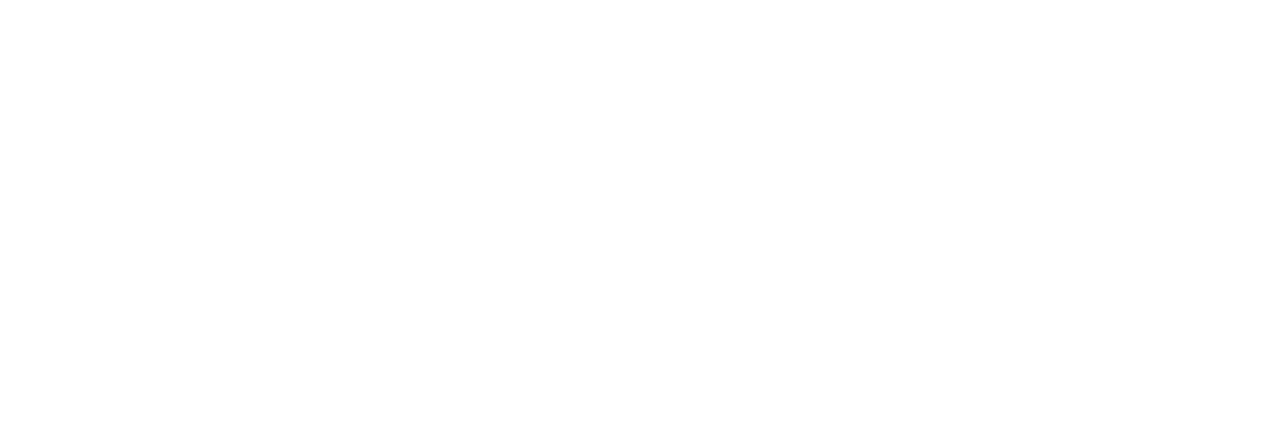
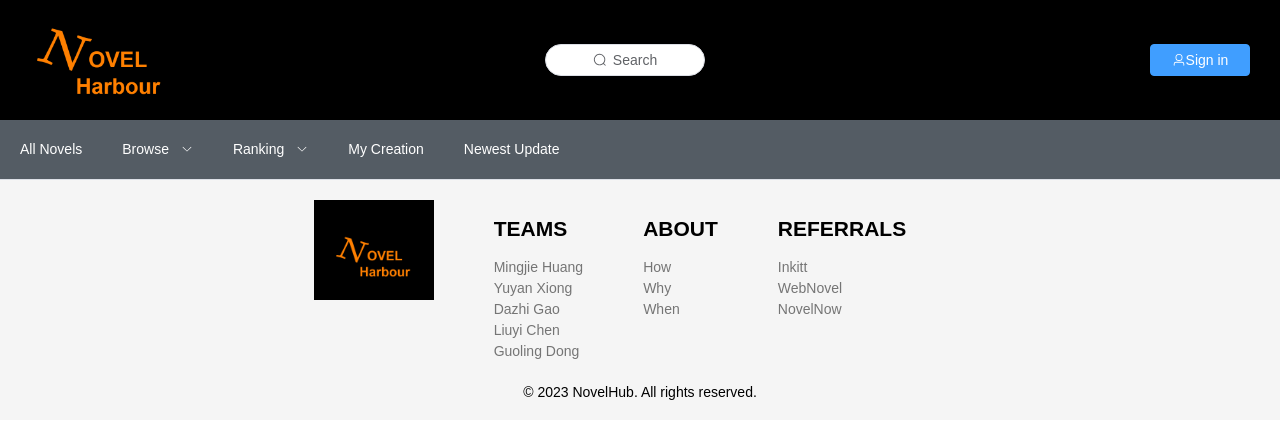
Before and after one commit to unsw-cse-comp3900-9900-23T2/capstone-project-9900h18bnovel, a Vue app: page /Profile in a window 1280 px wide. Before the commit this address had no page. Shown: the top 438 px of the page. Built offline with nearby package versions, Linux system fonts and the light colour scheme.

Commit message:
profile初版

```diff
--- a/src/components/Auth_Page.vue
+++ b/src/components/Auth_Page.vue
@@ -591,7 +591,7 @@ export default {
   border-radius: 50px;
   box-shadow: 0 10px 10px rgba(0, 0, 0, 0.4);
   padding: 20px;
-  background: url(D:\COMP9900\Official\Front-end\src\AuthBG.jpg);
+  background: url(../AuthBG.jpg);
   background-size: cover;
   background-position: 40% 60%;
 }
@@ -601,7 +601,7 @@ export default {
   flex-direction: column;
   justify-content: center;
   align-items: center;
-  background: url(D:\COMP9900\Official\Front-end\src\AuthBG.jpg);
+  background: url(../AuthBG.jpg);
   background-size: cover;
   background-position: 40% 60%;
   width: 600px;
@@ -615,7 +615,7 @@ export default {
   flex-direction: column;
   justify-content: center;
   align-items: center;
-  background: url(D:\COMP9900\Official\Front-end\src\AuthBG.jpg);
+  background: url(../AuthBG.jpg);
   background-size: cover;
   background-position: 40% 60%;
   width: 600px;
--- a/src/components/HomePage.vue
+++ b/src/components/HomePage.vue
@@ -20,6 +20,7 @@ import Header from './Global_Header.vue';
 import Nav from './Global_Nav.vue';
 import Footer from './Global_Footer.vue';
 import Login from './Auth_Page.vue';
+// import Profile from './User_Profile.vue';
 export default {
   emits: ['showLogin', 'closeLoginBox', 'logout'],
   data() {
@@ -71,7 +72,8 @@ export default {
   components: {
     Header,
     Nav,
-    Footer
+    Footer,
+    // Profile,
   },
   mounted() {
     this.getHomeBooks();
--- /dev/null
+++ b/src/components/User_Profile.vue
@@ -0,0 +1,29 @@
+<script setup>
+
+</script>
+<script>
+  import Header from './Global_Header.vue';
+  import Nav from './Global_Nav.vue';
+  import Footer from './Global_Footer.vue';
+  import Login from './Auth_Page.vue';
+  export default {
+    data(){},
+    components: {
+      Header,
+      Nav,
+      Footer
+    },
+
+  }
+</script>
+<template>
+  <div>
+    <Header />
+    <Nav />
+  </div>
+  <Footer />
+</template>
+
+<style scoped>
+
+</style>
--- a/src/main.js
+++ b/src/main.js
@@ -4,6 +4,7 @@ import App from './App.vue';
 import HomePage from './components/HomePage.vue';
 import All_Novels from './components/All_Novels.vue';
 import new_update from './components/new_update.vue';
+import Profile from './components/User_Profile.vue'
 import store from './store';
 import ElementPlus from 'element-plus';
 import 'element-plus/theme-chalk/index.css';
@@ -17,6 +18,7 @@ const routes = [
   { path: '/home', component: HomePage },
   { path: '/allnovels', component: All_Novels },
   { path: '/newupdate', component: new_update },
+  { path: '/Profile', component: Profile},
 ];
 
 const router = createRouter({
```
